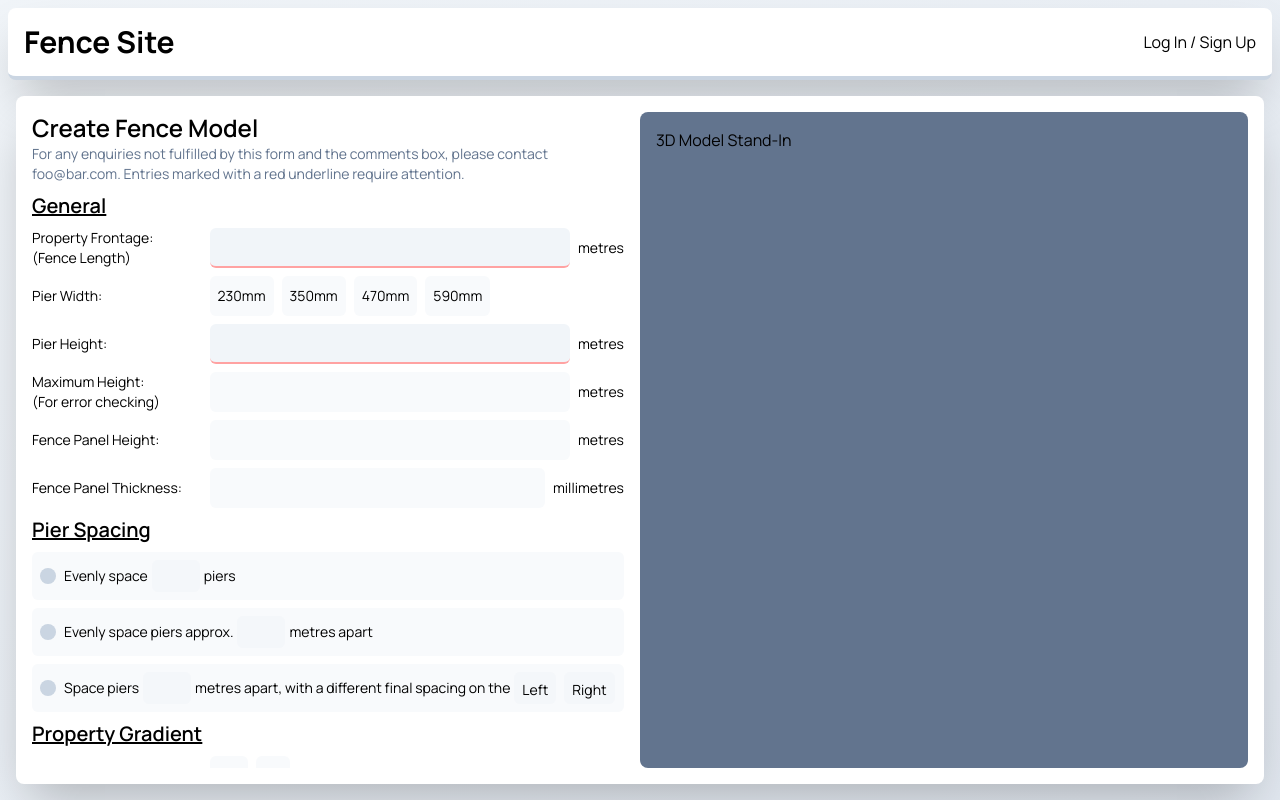
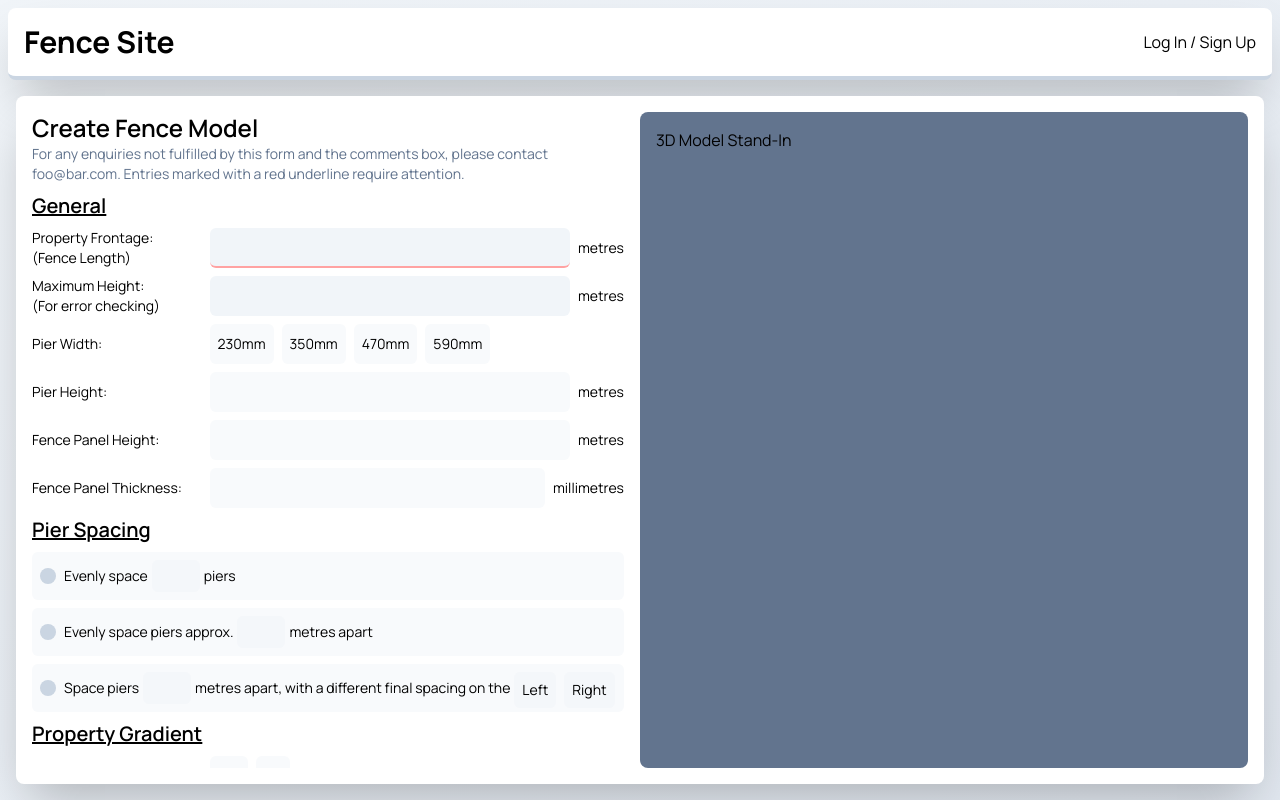
Before and after one commit to T0RNATO/fences, a Nuxt app: page /create in a window 1280 px wide. Built offline with nearby package versions, Linux system fonts and the light colour scheme.

Commit message:
feat: Generic components

```diff
--- a/assets/main.css
+++ b/assets/main.css
@@ -67,7 +67,7 @@ hr {
     @apply my-2 border-t-gray-300;
 }
 
-input:not([type="radio"]), input[type="radio"] + label {
+input:not([type="radio"]), input[type="radio"] + label, textarea {
     @apply rounded-md bg-slate-100 p-2 dark:bg-slate-600 transition-colors dark:border-b-red-500 border-b-red-300;
     &:not(label &) {
         @apply min-h-10;
--- a/components/ProgressiveForm.vue
+++ b/components/ProgressiveForm.vue
@@ -1,7 +1,7 @@
-<script setup lang="ts">
+<script setup lang="ts" generic="T extends Record<string, any>">
 import type {Form} from "~/components/form/types";
 
-const form: Form = {}
+const form: Form<T> = {} as Form<T>;
 </script>
 
 <template>
--- a/components/form/Radio.vue
+++ b/components/form/Radio.vue
@@ -1,35 +1,45 @@
-<script setup lang="ts">
-import type {Form} from "~/components/form/types";
+<script setup lang="ts" generic="E extends Record<string, string | number>">
+import type {Form, ValidationFunction} from "~/components/form/types";
 
 const props = defineProps<{
-    form: Form,
+    form: Form<E>,
     name: string,
     options: Record<string, string>,
     depends?: string,
     dots?: boolean,
     default?: string,
-    validate?: (value: string, form: Form) => boolean,
+    validate?: ValidationFunction<string, E>,
+    vertical?: boolean,
 }>();
 
+const errorMessage = ref<string>("");
 const valid = computed<boolean>(() => {
     if (props.depends && !props.form[props.depends].valid.value) {
         return false;
     }
     if (props.validate) {
-        return props.validate(value.value, props.form);
-    }
+        const validOrError = props.validate(value.value, props.form);
+        if (validOrError === true) {
+            errorMessage.value = "";
+            return true;
+        } else {
+            errorMessage.value = validOrError || "";
+            return false;
+        }    }
     return Boolean(value.value);
 })
 
 const value = ref(props.default || '');
 
+// @ts-ignore
 props.form[props.name] = {
     value, valid
 };
 </script>
 
 <template>
-    <div class="flex gap-2">
+    <div>
+        <div :class="['flex gap-2', {'flex-col': vertical}]">
             <template v-for="(display, key) in options">
                 <input type="radio" :name="name" :value="key" :id="`radio-${name}-${key}`"
                        v-model="value" class="hidden"
@@ -44,6 +54,8 @@ props.form[props.name] = {
                 </label>
             </template>
         </div>
+        <span class="!text-red-400">{{errorMessage}}</span>
+    </div>
 </template>
 
 <style scoped>
--- a/components/form/Text.vue
+++ b/components/form/Text.vue
@@ -1,33 +1,47 @@
-<script setup lang="ts" generic="T extends boolean">
-import type {Form} from "~/components/form/types";
+<script setup lang="ts" generic="T extends boolean, E extends Record<string, string | number>">
+import type {Form, ValidationFunction} from "~/components/form/types";
 
 defineOptions({
     inheritAttrs: false,
 })
 
 const props = defineProps<{
-    form: Form
+    form: Form<E>
     name: string
     number?: T
     units?: string
     depends?: string
-    validate?: (value: Type, form: Form) => boolean
+    validate?: ValidationFunction<Type, E>
+    multiline?: boolean
+    noValidate?: boolean
 }>();
 
 type Type = [T] extends [true] ? number : string;
 
 const value: Ref<Type> = ref(props.number ? null : "") as Ref<Type>;
 
+const errorMessage = ref<string>("");
 const valid = computed<boolean>(() => {
+    if (props.noValidate) {
+        return true;
+    }
     if (props.depends && !props.form[props.depends].valid.value) {
         return false;
     }
     if (props.validate) {
-        return props.validate(value.value, props.form);
+        const validOrError = props.validate(value.value, props.form) || Boolean(value.value);
+        if (validOrError === true) {
+            errorMessage.value = "";
+            return true;
+        } else {
+            errorMessage.value = validOrError || "";
+            return false;
+        }
     }
     return Boolean(value.value);
 })
 
+// @ts-ignore
 props.form[props.name] = {
     value, valid
 };
@@ -35,11 +49,19 @@ props.form[props.name] = {
 
 <template>
     <div class="flex items-center gap-x-2">
-        <input :type="number ? 'number' : 'text'" v-model="value"
-               :class="[{valid, 'text-right': number}, 'flex-grow form']"
-               :disabled="Boolean(depends) && !form[depends as string].valid.value"
-               v-bind="$attrs"
-        />
+        <div class="flex-grow flex-col flex">
+            <input :type="number ? 'number' : 'text'" v-model="value"
+                   :class="[{valid, 'text-right': number}, ' form']"
+                   :disabled="Boolean(depends) && !form[depends as string].valid.value"
+                   v-bind="$attrs"
+                   v-if="!multiline"
+            />
+            <textarea :class="[{valid, 'text-right': number}, ' form']"
+                      :disabled="Boolean(depends) && !form[depends as string].valid.value"
+                      v-bind="$attrs" v-else
+            />
+            <span class="!text-red-400">{{errorMessage}}</span>
+        </div>
         {{units || ""}}
     </div>
 </template>
--- a/components/form/types.ts
+++ b/components/form/types.ts
@@ -1,6 +1,10 @@
-export type Form = Record<string, Entry<any>>
+export type Form<T extends Record<string, string | number>> = {
+    [P in keyof T]: Entry<T[P]>
+}
 
 export type Entry<T extends string | number> = {
     value: Ref<T>,
     valid: ComputedRef<boolean>
 }
+
+export type ValidationFunction<T extends string | number, E extends Record<string, string | number>> = (value: T, form: Form<E>) => boolean | string;
--- a/pages/create.vue
+++ b/pages/create.vue
@@ -2,6 +2,33 @@
 import ProgressiveForm from "~/components/ProgressiveForm.vue";
 import Text from "~/components/form/Text.vue";
 import Radio from "~/components/form/Radio.vue";
+import type {ValidationFunction} from "~/components/form/types";
+
+function radioSelected(option: string, wholeNumber: boolean = false): ValidationFunction<number | string, Fields> {
+    if (wholeNumber) {
+        return (value, form) => form.pier_spacing.value.value !== option || (Boolean(value) && Number.isInteger(value))
+    }
+    return (value, form) => form.pier_spacing.value.value !== option || Boolean(value)
+}
+
+type Fields = {
+    length: number
+    max_height: number
+    pier_width: number
+    pier_height: number
+    panel_height: number
+    panel_thickness: number
+    pier_spacing: string
+    num_piers: "num_piers" | "distance" | "absolute_dist"
+    space_betw_piers: number
+    space_betw_piers_abs: number
+    different_final_spacing: "left" | "right"
+    is_gradient: "yes" | "no"
+    gradient: number
+    rise: number
+    run: number
+    comments: string
+}
 </script>
 
 <template>
@@ -13,23 +40,28 @@ import Radio from "~/components/form/Radio.vue";
                 Entries marked with a red underline require attention.
             </div>
             <div class="mt-2 sm:grid sm:grid-cols-[30%_70%] items-center gap-y-2 text-sm">
+                <!-- @vue-generic {Fields} -->
                 <ProgressiveForm #="{form}">
                     <h3 class="col-span-2">General</h3>
                     Property Frontage:<br class="max-sm:hidden">(Fence Length)
                     <Text :form="form" name="length" units="metres" :number="true"/>
+                    Maximum Height:<br class="max-sm:hidden">(For error checking)
+                    <Text :form="form" name="max_height" units="metres" :number="true" :no-validate="true"/>
                     Pier Width:
                     <Radio :form="form" name="pier_width" :options="{0.23: '230mm', 0.35: '350mm', 0.47: '470mm', 0.59: '590mm'}" depends="length"/>
                     Pier Height:
-                    <Text :form="form" name="pier_height" units="metres" :number="true"/>
-                    Maximum Height:<br class="max-sm:hidden">(For error checking)
-                    <Text :form="form" name="max_height" units="metres" :number="true" depends="pier_height"/>
+                    <Text :form="form" name="pier_height" units="metres" :number="true" depends="pier_width"
+                          :validate="value => (!form.max_height.value.value) || (value > form.max_height.value.value ?
+                            'Taller than maximum allowed height.' : Boolean(value))"/>
                     Fence Panel Height:
-                    <Text :form="form" name="panel_height" units="metres" :number="true" depends="pier_height"/>
+                    <Text :form="form" name="panel_height" units="metres" :number="true" depends="pier_height"
+                          :validate="value => (value > form.pier_height.value.value ?
+                            'Cannot be taller than the piers.' : Boolean(value))"/>
                     Fence Panel Thickness:
                     <Text :form="form" name="panel_thickness" units="millimetres" :number="true" depends="panel_height"/>
 
                     <h3 class="col-span-2">Pier Spacing</h3>
-                    <Radio :form="form" name="pier_spacing" class="col-span-2 flex-col" depends="pier_width" dots :options="{
+                    <Radio :form="form" name="pier_spacing" class="col-span-2" :vertical="true" depends="pier_width" dots :options="{
                         num_piers: 'Evenly space $a$ piers',
                         distance: 'Evenly space piers approx. $b$ metres apart',
                         absolute_dist: 'Space piers $c$ metres apart, with a different final spacing on the $d$'
@@ -37,24 +69,20 @@ import Radio from "~/components/form/Radio.vue";
                     }">
                         <template #a>
                             <Text :form="form" name="num_piers" :number="true"
-                                  :validate="value => form['pier_spacing'].value.value !== 'num_piers' || (Boolean(value) && Number.isInteger(value))"
-                                  depends="pier_width" class="!mx-1 h-8 w-12"
-                            />
+                                  :validate="radioSelected('num_piers', true)"
+                                  depends="pier_width" class="!mx-1 h-8 w-12"/>
                         </template> <template #b>
                             <Text :form="form" name="space_betw_piers" :number="true"
-                                  :validate="value => form['pier_spacing'].value.value !== 'distance' || Boolean(value)"
-                                  depends="pier_width" class="!mx-1 h-8 w-12"
-                            />
+                                  :validate="radioSelected('distance')"
+                                  depends="pier_width" class="!mx-1 h-8 w-12"/>
                         </template> <template #c>
                             <Text :form="form" name="space_betw_piers_abs" :number="true"
-                                  :validate="value => form['pier_spacing'].value.value !== 'absolute_dist' || Boolean(value)"
-                                  depends="pier_width" class="!mx-1 h-8 w-12"
-                            />
+                                  :validate="radioSelected('absolute_dist')"
+                                  depends="pier_width" class="!mx-1 h-8 w-12"/>
                         </template> <template #d>
                             <Radio :form="form" name="different_final_spacing" :options="{left: 'Left', right: 'Right'}"
-                                   :validate="value => form['pier_spacing'].value.value !== 'absolute_dist' || Boolean(value)"
-                                   depends="pier_width" class="!mx-1 h-8 w-12"
-                            />
+                                   :validate="radioSelected('absolute_dist')"
+                                   depends="pier_width" class="!mx-1 h-8 w-12"/>
                         </template>
                     </Radio>
 
@@ -64,14 +92,19 @@ import Radio from "~/components/form/Radio.vue";
                     Gradient:
                     <div class="flex gap-x-2 items-center">
                         <Text class="w-15" :form="form" name="gradient" units="%" :number="true" depends="is_gradient"
-                              :validate="value => form['is_gradient'].value.value === 'no' || form['rise'].valid.value || form['run'].valid.value || Boolean(value)"/>
+                              :validate="value => form.is_gradient.value.value === 'no' || form.rise.valid.value || form.run.valid.value || Boolean(value)"/>
                         or
                         <Text class="w-15" placeholder="rise" :form="form" name="rise" :number="true" depends="is_gradient"
-                              :validate="value => form['is_gradient'].value.value === 'no' || Boolean(form['gradient'].value.value) || Boolean(value)"/>
+                              :validate="value => form.is_gradient.value.value === 'no' || Boolean(form.gradient.value.value) || Boolean(value)"/>
                         /
                         <Text class="w-15" placeholder="run" :form="form" name="run" :number="true" depends="is_gradient"
-                              :validate="value => form['is_gradient'].value.value === 'no' || Boolean(form['gradient'].value.value) || Boolean(value)"/>
+                              :validate="value => form.is_gradient.value.value === 'no' || Boolean(form.gradient.value.value) || Boolean(value)"/>
                     </div>
+
+                    <h3 class="col-span-2">Submission</h3>
+                    <div class="h-20">Comments:</div>
+                    <Text :form="form" name="comments" class="h-20" :no-validate="true" multiline/>
+                    <button class="col-span-2">Submit</button>
                 </ProgressiveForm>
             </div>
         </div>
```
Lines whose indentation alone changed are shown as unchanged.
